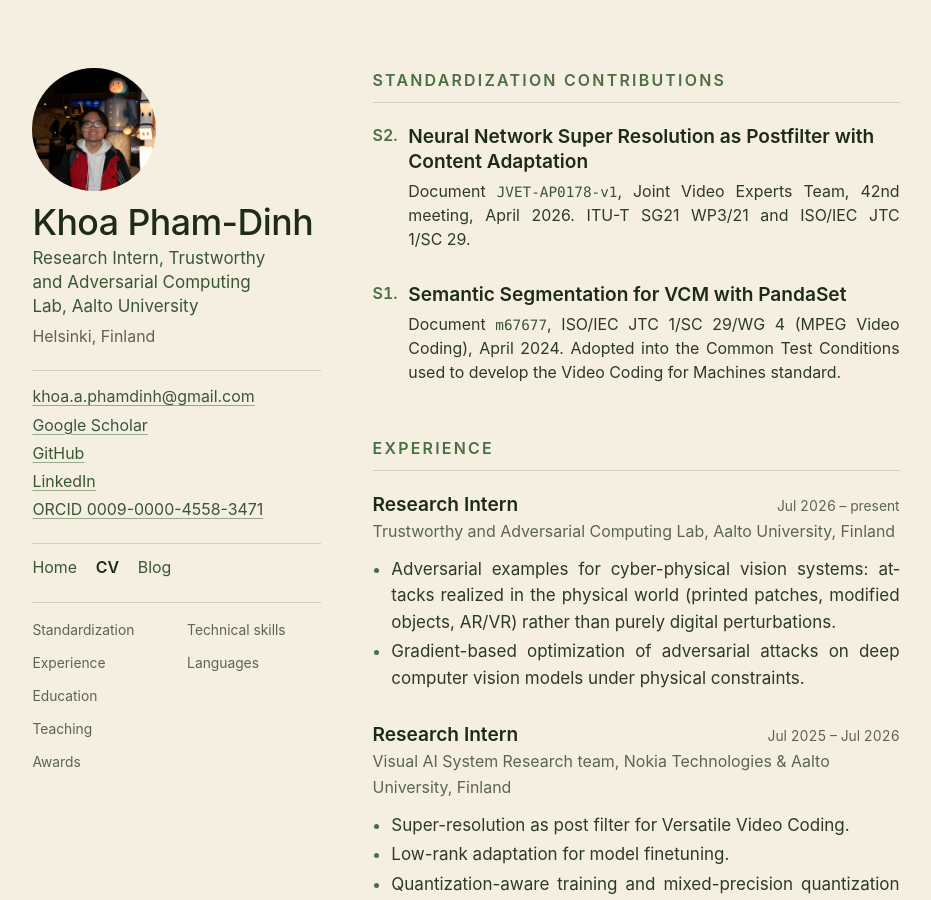
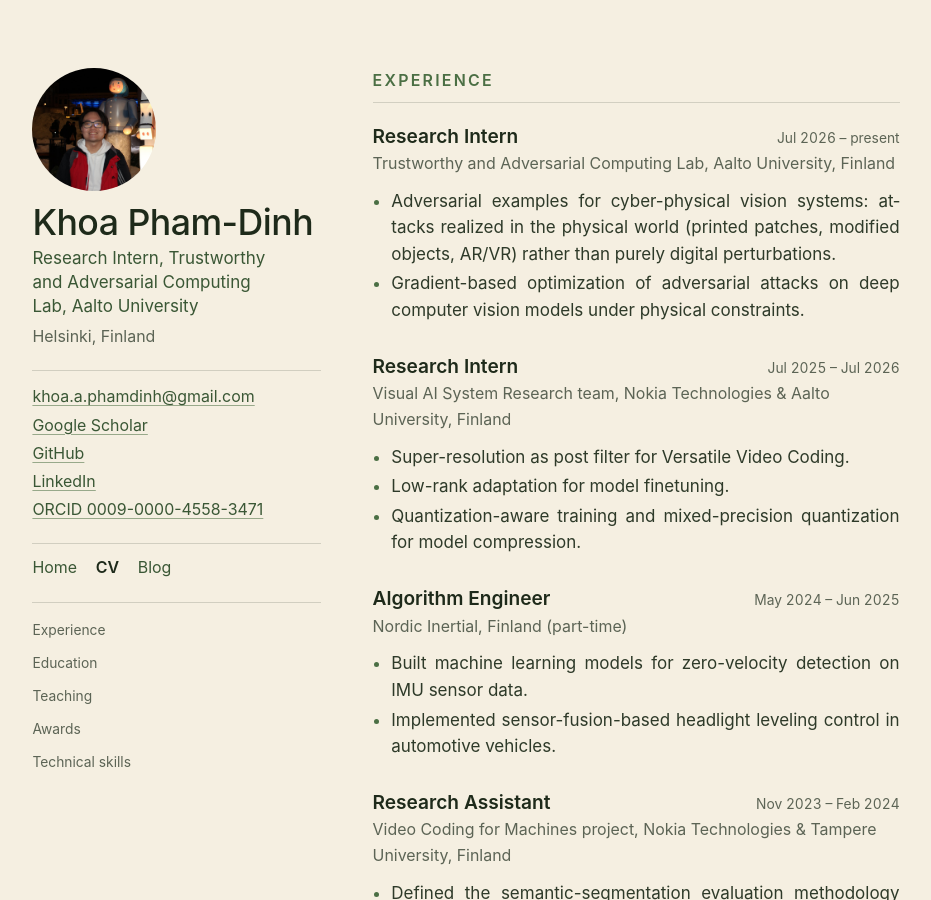
Before and after one commit to gogoliri/gogoliri.github.io, a Jekyll site: the page built from cv/index.html, in a window 1280 px wide and 900 px high. Shown: the whole window, without its empty margins (174-1105 px from the left). Built offline with Jekyll 4.4.1, drawn with Linux system fonts in a browser that asks for light colours; some of the changed text lies outside the part shown.

Commit message:
Move Standardization to the homepage after Publications; drop Languages
Standardization contributions return to where they sat on the old single
page, right after Publications, so links to them go back to /#std-N. The
CV loses both that section and Languages.

Co-Authored-By: Claude Opus 5.5 <noreply@anthropic.com>

```diff
--- a/_data/experience.yml
+++ b/_data/experience.yml
@@ -25,7 +25,7 @@
   when: Nov 2023 &ndash; Feb 2024
   org: Video Coding for Machines project, Nokia Technologies &amp; Tampere University, Finland
   bullets:
-    - 'Defined the semantic-segmentation evaluation methodology for Video Coding for Machines (Detectron2 and Mask2Former as task networks), adopted into the MPEG Common Test Conditions used to develop the standard (<a href="#std-1">S1</a>) and published as <a href="/#pub-2">publication&nbsp;2</a>.'
+    - 'Defined the semantic-segmentation evaluation methodology for Video Coding for Machines (Detectron2 and Mask2Former as task networks), adopted into the MPEG Common Test Conditions used to develop the standard (<a href="/#std-1">S1</a>) and published as <a href="/#pub-2">publication&nbsp;2</a>.'
     - Evaluated the VCM standard on object detection and tracking using the TVD and SFU-HW datasets.
 
 - title: Research Assistant
--- a/_data/languages.yml
+++ /dev/null
@@ -1,5 +0,0 @@
-# CV › Languages, in the order shown.
-- key: Vietnamese
-  val: Native speaker
-- key: English
-  val: IELTS 6.5 (05/2026)
--- a/_data/standardization.yml
+++ b/_data/standardization.yml
@@ -1,5 +1,5 @@
-# CV › Standardization contributions. Newest first.
-# `id` is the link target (/cv/#std-1); keep existing ids stable.
+# Home › Standardization contributions (after Publications). Newest first.
+# `id` is the link target (/#std-1); keep existing ids stable.
 - id: std-2
   label: S2.
   title: Neural Network Super Resolution as Postfilter with Content Adaptation
--- a/cv/index.html
+++ b/cv/index.html
@@ -3,8 +3,6 @@ layout: default
 title: CV
 nav_key: cv
 toc:
-  - id: standardization
-    label: Standardization
   - id: experience
     label: Experience
   - id: education
@@ -15,24 +13,7 @@ toc:
     label: Awards
   - id: skills
     label: Technical skills
-  - id: languages
-    label: Languages
 ---
-
-    <section class="sec" id="standardization" aria-labelledby="standardization-h">
-      <h2 id="standardization-h">Standardization contributions</h2>
-      <ul class="std" role="list">
-        {%- for s in site.data.standardization %}
-        <li id="{{ s.id }}">
-          <span class="sid">{{ s.label }}</span>
-          <div>
-            <p class="pub-title">{{ s.title }}</p>
-            <p class="venue">{{ s.venue }}</p>
-          </div>
-        </li>
-        {%- endfor %}
-      </ul>
-    </section>
 
     <section class="sec" id="experience" aria-labelledby="experience-h">
       <h2 id="experience-h">Experience</h2>
@@ -87,8 +68,3 @@ toc:
       <h2 id="skills-h">Technical skills</h2>
       {% include kv-rows.html rows=site.data.skills %}
     </section>
-
-    <section class="sec" id="languages" aria-labelledby="languages-h">
-      <h2 id="languages-h">Languages</h2>
-      {% include kv-rows.html rows=site.data.languages %}
-    </section>
```
Also changed, not shown: _papers/vcm-segmentation.md (+2 -2 lines), index.html (+15 -0 lines), tests/helpers.py (+7 -10 lines), tests/test_editing.py (+1 -2 lines), tests/test_pages.py (+11 -3 lines).
